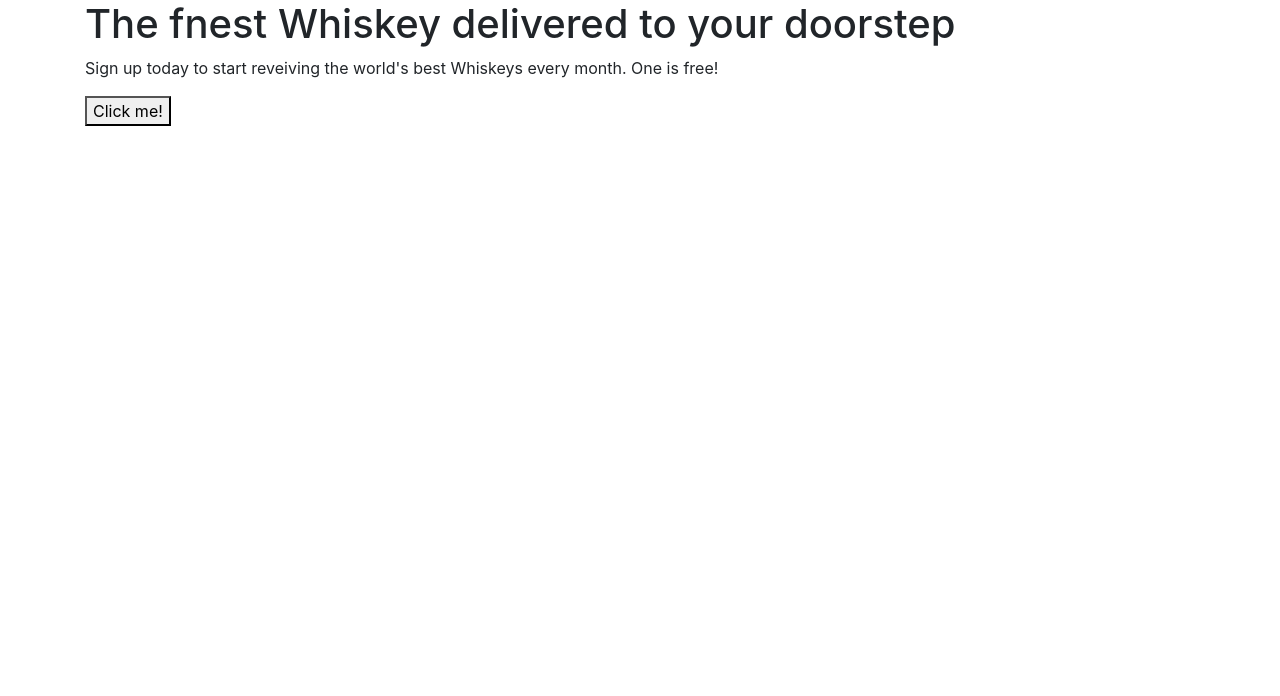
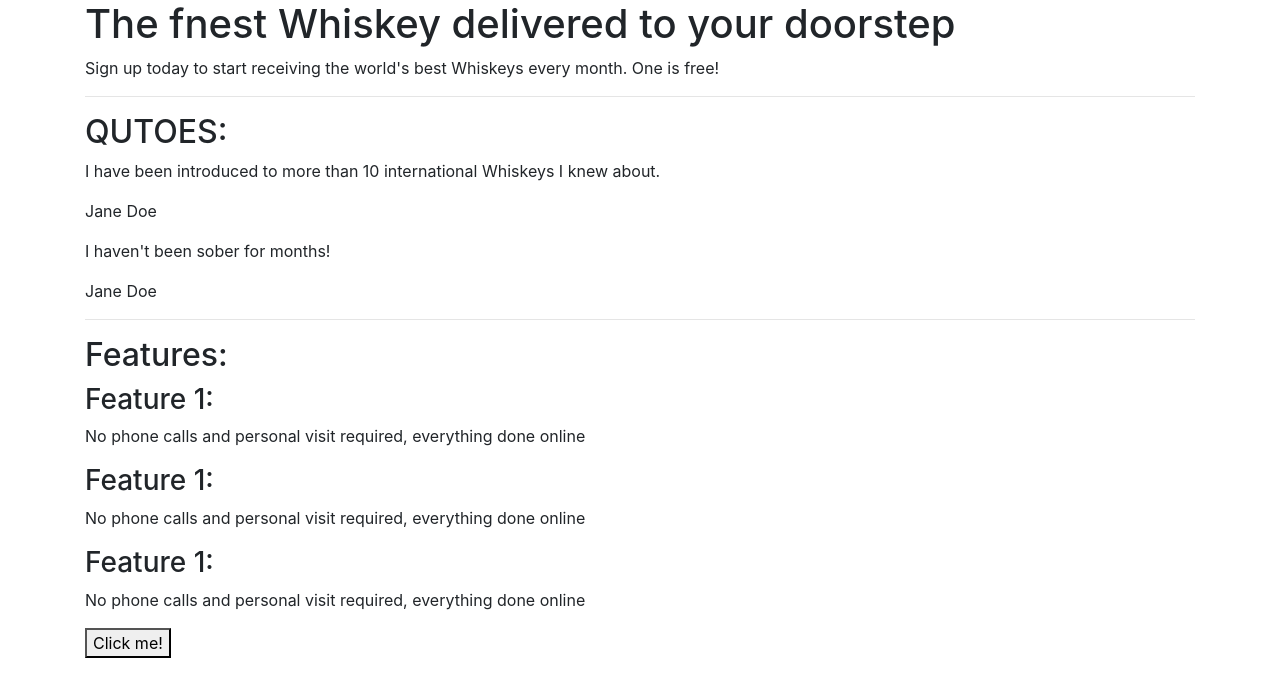
Before and after one commit to Mr-KulwinderSingh/my-project, a plain HTML site: page index.html in a window 1280 px wide. Drawn offline with nearby package versions, Linux system fonts and the light colour scheme.

Commit message:
Add sections to the basic structure of the html

```diff
--- a/index.html
+++ b/index.html
@@ -7,13 +7,43 @@
     <title>Whiskey  Drop | Taste a new Whiskey every month !</title>
 </head>
 <body>
-    <div class="container">
-        <!-- Content here -->
+    <article class="container">
+        <!-- Callout -->
+        <section class="callout">
 
     <h1>The fnest Whiskey delivered to your doorstep</h1>
-    <p>Sign up today to start reveiving the world's best Whiskeys every month.
+    <p>Sign up today to start receiving the world's best Whiskeys every month.
         One is free! </p>
+    </section>
+    <hr>
+    <!-- Quotes-->
+    <section class="quotes">
+        <h2 class="text-uppercase">Qutoes:</h2>
+        <div class="quote">
+            <p>I have been introduced to more than 10 international Whiskeys I
+                knew about.
+            </p>
+            <p>Jane Doe</p>
+        </div>
+        <div class="quote">
+            <p>I haven't been sober for months!
+            </p>
+            <p>Jane Doe</p>
+        </div>
+        <hr>
+    </section>
+    <!-- Features-->
+    <section class="features--">
+        <h2>Features:</h2>
+        <h3>Feature 1:</h3>
+        <p>No phone calls and personal visit required, everything done online</p>
+        <h3>Feature 1:</h3>
+        <p>No phone calls and personal visit required, everything done online</p>
+        <h3>Feature 1:</h3>
+        <p>No phone calls and personal visit required, everything done online</p>
+    </section>
+
     <button>Click me!</button>
-</div>
+    </article>
 </body>
 </html>
```
